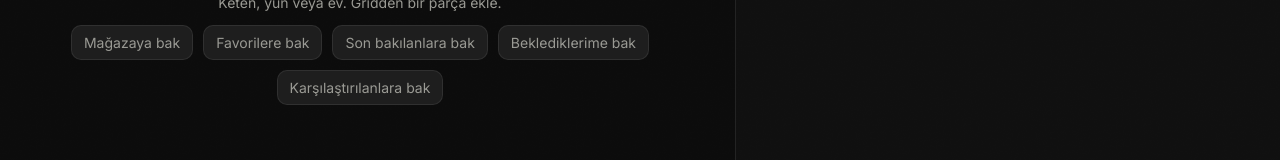
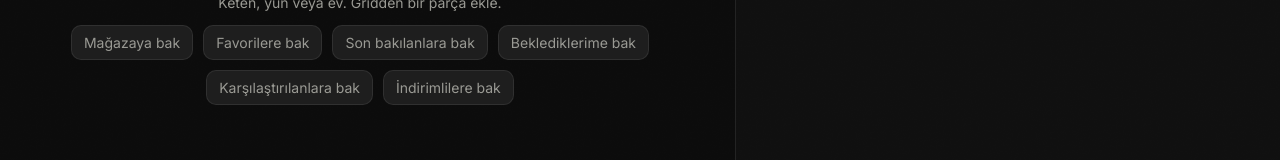
Before and after one commit to mattiasadem/qante-commerce, a Next.js app in the folder web/: page /sepet in a window 1280 px wide. Shown: the part 271-431 px from the top of the page. Built offline with nearby package versions, Linux system fonts and the light colour scheme.

Commit message:
feat(cart): add sale shortcuts to empty states

```diff
--- a/web/components/ui-cart-page-view.tsx
+++ b/web/components/ui-cart-page-view.tsx
@@ -70,6 +70,7 @@ export function CartPageView() {
             <Link className="btn" href="/?recent=1" data-cta="empty-to-recent">Son bakılanlara bak</Link>
             <Link className="btn" href="/?watch=1" data-cta="empty-to-watch">Beklediklerime bak</Link>
             <Link className="btn" href="/?cmp=1" data-cta="empty-to-compare">Karşılaştırılanlara bak</Link>
+            <Link className="btn" href="/?sale=1" data-cta="empty-to-sale">İndirimlilere bak</Link>
           </p>
         </div>
       ) : (
--- a/web/components/ui-empty-bag.tsx
+++ b/web/components/ui-empty-bag.tsx
@@ -20,6 +20,9 @@ export function EmptyBag({ onClose }: { onClose?: () => void }) {
         <Link className="btn" href="/?cmp=1" data-cta="empty-to-compare" onClick={() => onClose?.()}>
           Karşılaştırılanlara bak
         </Link>
+        <Link className="btn" href="/?sale=1" data-cta="empty-to-sale" onClick={() => onClose?.()}>
+          İndirimlilere bak
+        </Link>
       </div>
     </div>
   );
```
